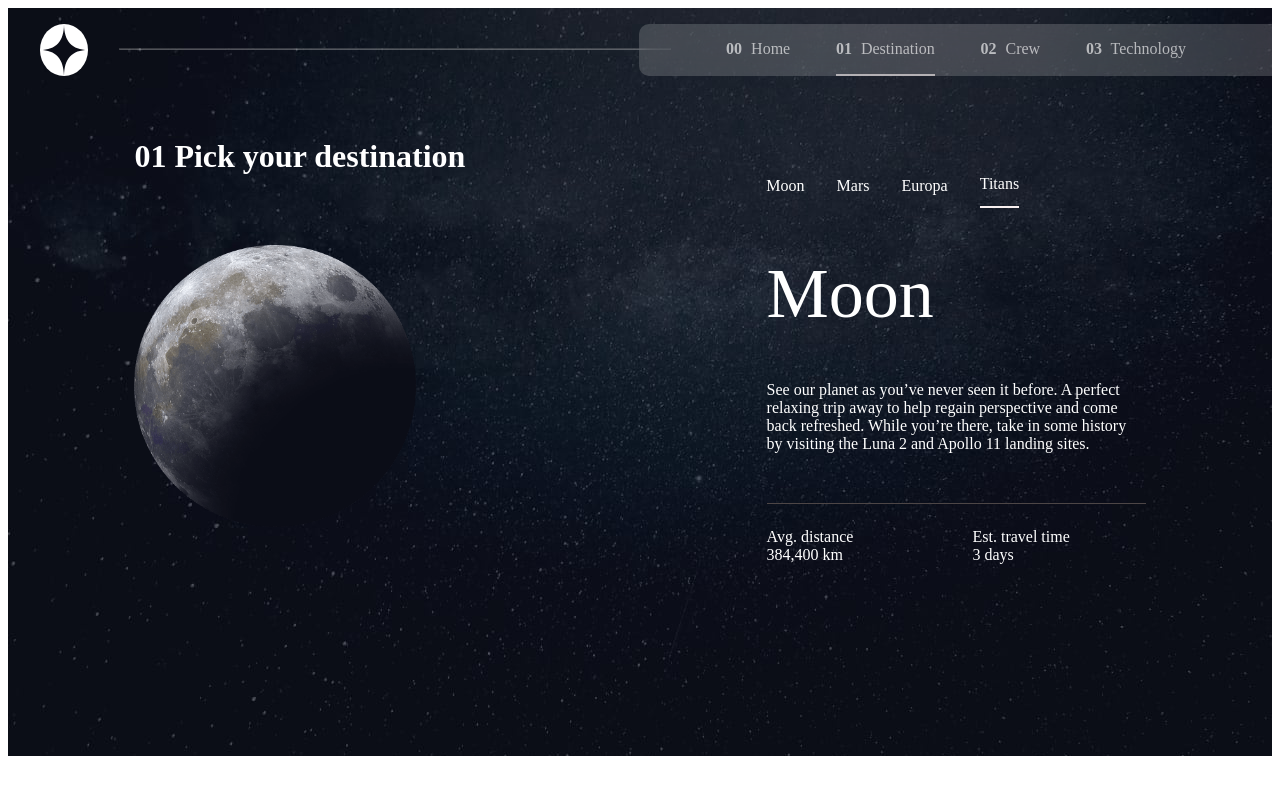
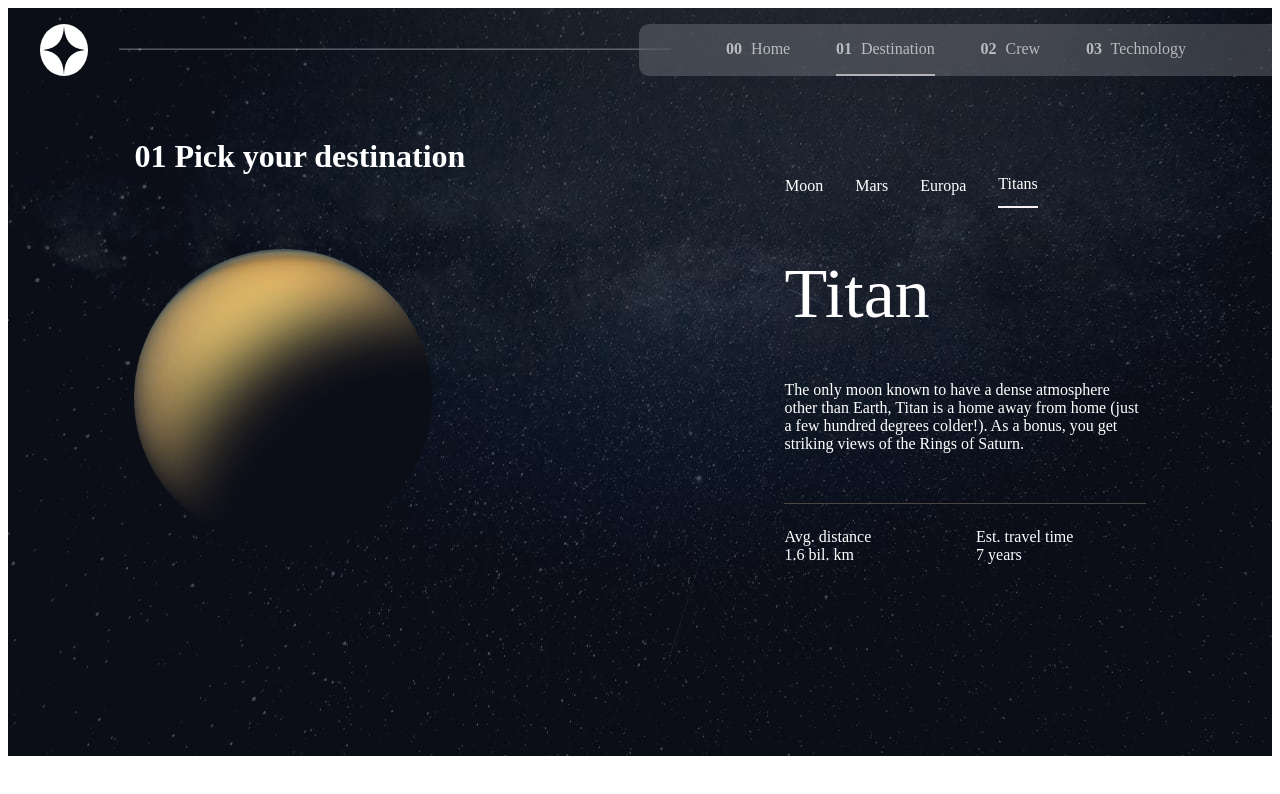
Before and after one commit to cafferti/reactmotive, a React (Vite) app in the folder reactapp2/: page /des in a window 1280 px wide. Both pictures are taken after a click on the item "Titans". Shown: the top 794 px of the page. Built offline with nearby package versions, Linux system fonts and the light colour scheme.

Commit message:
completed destination

```diff
--- a/reactapp2/src/nestednav.jsx
+++ b/reactapp2/src/nestednav.jsx
@@ -4,6 +4,10 @@ import Moonstats from "./moonstats";
 import Moonintro from "./moonintro";
 import Europastats from "./europastats";
 import Europaintro from "./europaintro";
+import Titansstats from "./titanstats";
+import Titansintro from "./titansintro";
+
+
 
 
 import React, { useEffect, useState } from "react";
@@ -19,6 +23,8 @@ const NestedNav = () => {
       Setnavigate(1);
     }else if(item === "Europa"){
         Setnavigate(3)
+    }else if(item === "Titans"){
+        Setnavigate(4)
     }
     setActiveItem(item);
   };
@@ -31,6 +37,8 @@ const NestedNav = () => {
           {navigate === 0 && <Moonintro />}
           {navigate === 1 && <Marsintro />}
           {navigate === 3 && <Europaintro />}
+          {navigate === 4 && <Titansintro />}
+
 
         </div>
         <div className="part2">
@@ -49,6 +57,8 @@ const NestedNav = () => {
           {navigate === 0 && <Moonstats />}
           {navigate === 1 && <Marsstats />}
           {navigate === 3 && <Europastats />}
+          {navigate === 4 && <Titansstats />}
+
 
         </div>
       </div>
--- /dev/null
+++ b/reactapp2/src/titansintro.jsx
@@ -0,0 +1,12 @@
+import titanlogo from "../public/assets/destination/image-titan.png";
+
+const titanintro = () => {
+  return (
+    <div>
+      <h1 className="marslogo"> 01 Pick your destination</h1>
+      <img src={titanlogo} alt="" width={"60%"} />
+    </div>
+  );
+};
+
+export default titanintro;
--- /dev/null
+++ b/reactapp2/src/titanstats.jsx
@@ -0,0 +1,24 @@
+const titansintro = () => {
+  return (
+    <div className="marsintrocon">
+      <h1>Titan</h1>
+      <p>
+        The only moon known to have a dense atmosphere other than Earth, Titan
+        is a home away from home (just a few hundred degrees colder!). As a
+        bonus, you get striking views of the Rings of Saturn.
+      </p>
+      <section className="distancetime">
+        <div className="distance">
+          Avg. distance <br />
+          <span> 1.6 bil. km</span>
+        </div>
+        <div className="time">
+          Est. travel time <br />
+          <span> 7 years</span>
+        </div>
+      </section>
+    </div>
+  );
+};
+
+export default titansintro;
```
